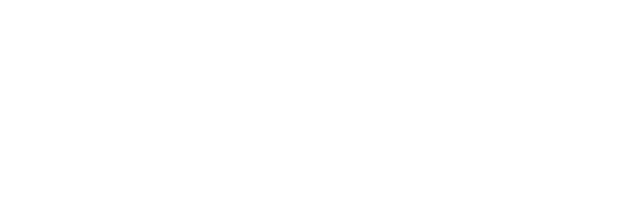
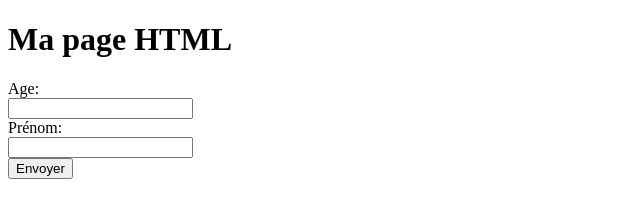
Before and after one commit to yousseftalibi/Html-page, a plain HTML site: page index.html in a window 1280 px wide. Shown: the whole page, without its empty margins (0-640 px from the left). Drawn offline with Linux system fonts and the light colour scheme.

Commit message:
added_button

```diff
--- a/index.html
+++ b/index.html
@@ -5,5 +5,17 @@
 	<title><p> My html page</p></title>
 </head>
 
+<body>
 
+	<h1>Ma page HTML</h1>
+	<form>
+		<label>Age: </label> <br>
+		<input type="text" name="age"> <br>
+
+		<label>Prénom: </label> <br>
+		<input type="text" name="prénom"> <br>
+		<button type="submit"> Envoyer </button>
+	</form>
+
+</body>
 </html>
```
